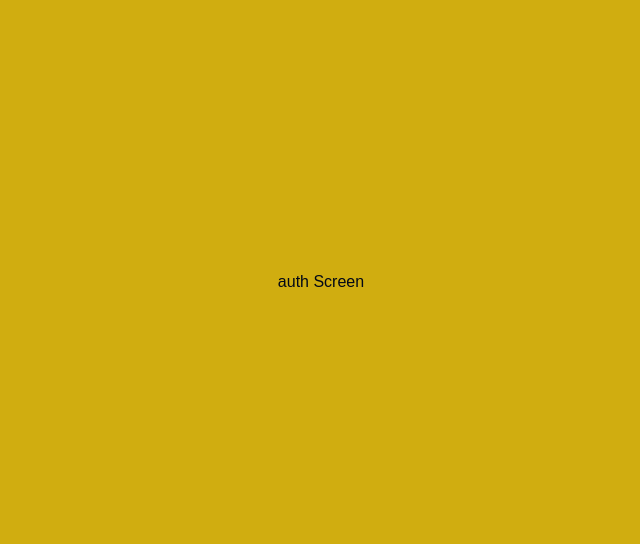
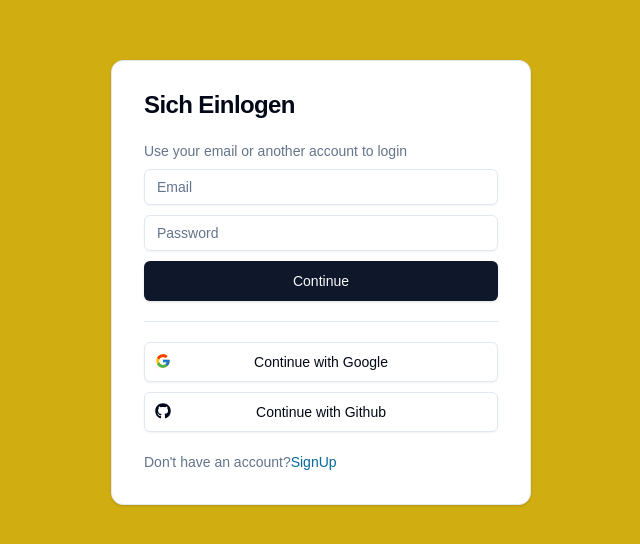
Before and after one commit to karishab/gudia-slack, a Next.js app: page / in a window 1280 px wide. Shown: the part 118-662 px from the top of the page, without its empty margins (319-959 px from the left). Built offline with nearby package versions, Linux system fonts and the light colour scheme.

Commit message:
auth-card-login page

```diff
--- a/package.json
+++ b/package.json
@@ -9,6 +9,7 @@
     "lint": "next lint"
   },
   "dependencies": {
+    "@radix-ui/react-separator": "^1.1.1",
     "@radix-ui/react-slot": "^1.1.1",
     "class-variance-authority": "^0.7.1",
     "clsx": "^2.1.1",
@@ -16,6 +17,8 @@
     "next": "15.1.4",
     "react": "^19.0.0",
     "react-dom": "^19.0.0",
+    "react-icon": "^1.0.0",
+    "react-icons": "^5.4.0",
     "tailwind-merge": "^2.6.0",
     "tailwindcss-animate": "^1.0.7"
   },
--- /dev/null
+++ b/src/components/ui/card.tsx
@@ -0,0 +1,76 @@
+import * as React from "react"
+
+import { cn } from "@/lib/utils"
+
+const Card = React.forwardRef<
+  HTMLDivElement,
+  React.HTMLAttributes<HTMLDivElement>
+>(({ className, ...props }, ref) => (
+  <div
+    ref={ref}
+    className={cn(
+      "rounded-xl border bg-card text-card-foreground shadow",
+      className
+    )}
+    {...props}
+  />
+))
+Card.displayName = "Card"
+
+const CardHeader = React.forwardRef<
+  HTMLDivElement,
+  React.HTMLAttributes<HTMLDivElement>
+>(({ className, ...props }, ref) => (
+  <div
+    ref={ref}
+    className={cn("flex flex-col space-y-1.5 p-6", className)}
+    {...props}
+  />
+))
+CardHeader.displayName = "CardHeader"
+
+const CardTitle = React.forwardRef<
+  HTMLDivElement,
+  React.HTMLAttributes<HTMLDivElement>
+>(({ className, ...props }, ref) => (
+  <div
+    ref={ref}
+    className={cn("font-semibold leading-none tracking-tight", className)}
+    {...props}
+  />
+))
+CardTitle.displayName = "CardTitle"
+
+const CardDescription = React.forwardRef<
+  HTMLDivElement,
+  React.HTMLAttributes<HTMLDivElement>
+>(({ className, ...props }, ref) => (
+  <div
+    ref={ref}
+    className={cn("text-sm text-muted-foreground", className)}
+    {...props}
+  />
+))
+CardDescription.displayName = "CardDescription"
+
+const CardContent = React.forwardRef<
+  HTMLDivElement,
+  React.HTMLAttributes<HTMLDivElement>
+>(({ className, ...props }, ref) => (
+  <div ref={ref} className={cn("p-6 pt-0", className)} {...props} />
+))
+CardContent.displayName = "CardContent"
+
+const CardFooter = React.forwardRef<
+  HTMLDivElement,
+  React.HTMLAttributes<HTMLDivElement>
+>(({ className, ...props }, ref) => (
+  <div
+    ref={ref}
+    className={cn("flex items-center p-6 pt-0", className)}
+    {...props}
+  />
+))
+CardFooter.displayName = "CardFooter"
+
+export { Card, CardHeader, CardFooter, CardTitle, CardDescription, CardContent }
--- /dev/null
+++ b/src/components/ui/input.tsx
@@ -0,0 +1,22 @@
+import * as React from "react"
+
+import { cn } from "@/lib/utils"
+
+const Input = React.forwardRef<HTMLInputElement, React.ComponentProps<"input">>(
+  ({ className, type, ...props }, ref) => {
+    return (
+      <input
+        type={type}
+        className={cn(
+          "flex h-9 w-full rounded-md border border-input bg-transparent px-3 py-1 text-base shadow-sm transition-colors file:border-0 file:bg-transparent file:text-sm file:font-medium file:text-foreground placeholder:text-muted-foreground focus-visible:outline-none focus-visible:ring-1 focus-visible:ring-ring disabled:cursor-not-allowed disabled:opacity-50 md:text-sm",
+          className
+        )}
+        ref={ref}
+        {...props}
+      />
+    )
+  }
+)
+Input.displayName = "Input"
+
+export { Input }
--- /dev/null
+++ b/src/components/ui/separator.tsx
@@ -0,0 +1,31 @@
+"use client"
+
+import * as React from "react"
+import * as SeparatorPrimitive from "@radix-ui/react-separator"
+
+import { cn } from "@/lib/utils"
+
+const Separator = React.forwardRef<
+  React.ElementRef<typeof SeparatorPrimitive.Root>,
+  React.ComponentPropsWithoutRef<typeof SeparatorPrimitive.Root>
+>(
+  (
+    { className, orientation = "horizontal", decorative = true, ...props },
+    ref
+  ) => (
+    <SeparatorPrimitive.Root
+      ref={ref}
+      decorative={decorative}
+      orientation={orientation}
+      className={cn(
+        "shrink-0 bg-border",
+        orientation === "horizontal" ? "h-[1px] w-full" : "h-full w-[1px]",
+        className
+      )}
+      {...props}
+    />
+  )
+)
+Separator.displayName = SeparatorPrimitive.Root.displayName
+
+export { Separator }
--- a/src/features/auth/components/auth-screen.tsx
+++ b/src/features/auth/components/auth-screen.tsx
@@ -1,14 +1,18 @@
-"use cleint";
+"use client";
 
-// import { useState } from "react";
+import { useState } from "react";
 
-// import { SignInFlow } from "../types";
+import { SignInFlow } from "../types";
+import { SignInCard } from "./sign-in-card";
+import { SignUpCard } from "./sign-up-card";
 
 export const AuthScreen = () => {
-    // const [state, setState] = useState<SignInFlow>("signIn");
+    const [state, setState] = useState<SignInFlow>("signIn");
     return (
-        <div className="h-full flex items-center justify-center bg-[#d0ad10]">
-            auth Screen
+        <div className="h-full flex items-center justify-center bg-[#d0ad10] text-bold text-2xl">
+            <div className="md:h-auto md:w-[420px]">
+                {state === "signIn" ? <SignInCard setState={setState} /> : <SignUpCard setState={setState} />}
+            </div>
         </div>
     );
 };
--- /dev/null
+++ b/src/features/auth/components/sign-in-card.tsx
@@ -0,0 +1,87 @@
+import { FcGoogle } from 'react-icons/fc';
+import { FaGithub } from 'react-icons/fa';
+import { Button } from "@/components/ui/button"
+import {
+    Card,
+    CardContent,
+    CardDescription,
+    CardHeader,
+    CardTitle
+} from "@/components/ui/card"
+import { Input } from "@/components/ui/input"
+import { Separator } from "@/components/ui/separator"
+import { SignInFlow } from '../types';
+
+interface SignInCardProps {
+    setState: (state: SignInFlow) => void;
+};
+
+export const SignInCard = ({ setState }: SignInCardProps) => {
+    return (
+        <Card className="w-full h-full p-8">
+            <CardHeader className="px-0 pt-0">
+                <CardTitle>
+                    Sich Einlogen
+                </CardTitle>
+            </CardHeader>
+            <CardDescription className='pb-2 '>
+                Use your email or another account to login
+            </CardDescription>
+            <CardContent className="space-y-5 px-0 pb-0">
+                <form className="space-y-2.5">
+                    <Input
+                        disabled={false}
+                        value=""
+                        type="email"
+                        placeholder="Email"
+                        onChange={() => { }}
+                        required
+                    />
+                    <Input
+                        disabled={false}
+                        value=""
+                        type="password"
+                        placeholder="Password"
+                        onChange={() => { }}
+                        required
+                    />
+                    <Button type="submit" className="w-full" size="lg" disabled={false}>
+                        Continue
+                    </Button>
+                </form>
+                <Separator />
+                <div className="flex flex-col gap-y-2.5">
+                    <Button
+                        disabled={false}
+                        onClick={() => { }}
+                        className="w-full relative"
+                        variant="outline"
+                        size="lg"
+                    >
+                        <FcGoogle className="absolute size-5 top-2.5 left-2.5" />
+                        Continue with Google
+                    </Button>
+                    <Button
+                        disabled={false}
+                        onClick={() => { }}
+                        className="w-full relative"
+                        variant="outline"
+                        size="lg"
+                    >
+                        <FaGithub className="absolute size-5 top-2.5 left-2.5" />
+                        Continue with Github
+                    </Button>
+                </div>
+                <p className='text-muted-foreground text-sm'>
+                    Don&apos;t have an account?
+                    <span
+                        onClick={() => setState("signUp")}
+                        className="text-sky-700 hover:underline cursor-pointer">
+                        SignUp
+                    </span>
+                </p>
+            </CardContent>
+
+        </Card>
+    )
+}
--- /dev/null
+++ b/src/features/auth/components/sign-up-card.tsx
@@ -0,0 +1,87 @@
+import { FcGoogle } from 'react-icons/fc';
+import { FaGithub } from 'react-icons/fa';
+import { Button } from "@/components/ui/button"
+import {
+    Card,
+    CardContent,
+    CardDescription,
+    CardHeader,
+    CardTitle
+} from "@/components/ui/card"
+import { Input } from "@/components/ui/input"
+import { Separator } from "@/components/ui/separator"
+import { SignInFlow } from '../types';
+
+interface SignUpCardProps {
+    setState: (state: SignInFlow) => void;
+};
+
+export const SignUpCard = ({ setState }: SignUpCardProps) => {
+    return (
+        <Card className="w-full h-full p-8">
+            <CardHeader className="px-0 pt-0">
+                <CardTitle>
+                    Sich Einlogen
+                </CardTitle>
+            </CardHeader>
+            <CardDescription className='pb-2 '>
+                Use your email or another account to login
+            </CardDescription>
+            <CardContent className="space-y-5 px-0 pb-0">
+                <form className="space-y-2.5">
+                    <Input
+                        disabled={false}
+                        value=""
+                        type="email"
+                        placeholder="Email"
+                        onChange={() => { }}
+                        required
+                    />
+                    <Input
+                        disabled={false}
+                        value=""
+                        type="password"
+                        placeholder="Password"
+                        onChange={() => { }}
+                        required
+                    />
+                    <Button type="submit" className="w-full" size="lg" disabled={false}>
+                        Continue
+                    </Button>
+                </form>
+                <Separator />
+                <div className="flex flex-col gap-y-2.5">
+                    <Button
+                        disabled={false}
+                        onClick={() => { }}
+                        className="w-full relative"
+                        variant="outline"
+                        size="lg"
+                    >
+                        <FcGoogle className="absolute size-5 top-2.5 left-2.5" />
+                        Continue with Google
+                    </Button>
+                    <Button
+                        disabled={false}
+                        onClick={() => { }}
+                        className="w-full relative"
+                        variant="outline"
+                        size="lg"
+                    >
+                        <FaGithub className="absolute size-5 top-2.5 left-2.5" />
+                        Continue with Github
+                    </Button>
+                </div>
+                <p className='text-muted-foreground text-sm'>
+                    Don&apos;t have an account?
+                    <span
+                        onClick={() => setState("signUp")}
+                        className="text-sky-700 hover:underline cursor-pointer">
+                        SignUp
+                    </span>
+                </p>
+            </CardContent>
+
+        </Card>
+    )
+}
```
Also changed, not shown: 1 other file (tests, documents, lock files or other folders).
